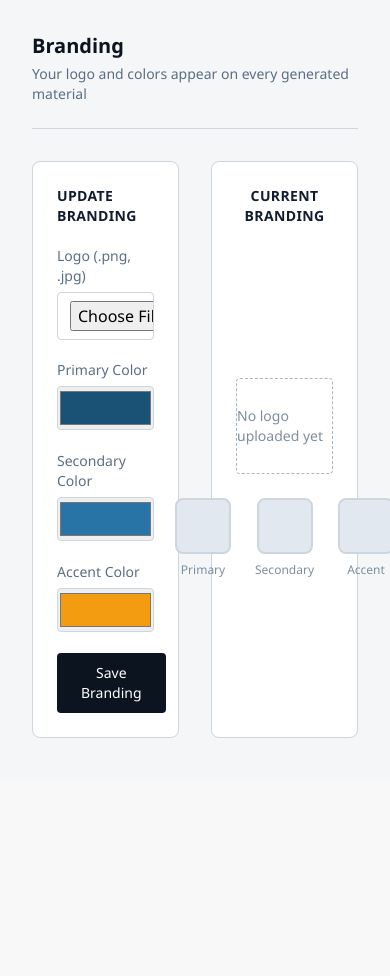
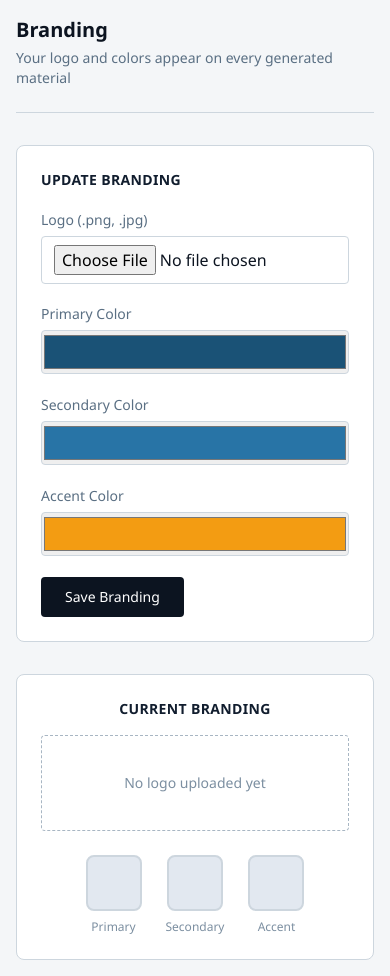
Before and after one commit to Masimbakutendaishe/MaterialGenerator, a Flask app: page /branding/ in a window 390 px wide. Shown: the part 65-1041 px from the top of the page. Before the commit the page ends 803 px from the top, so only its background shows below. Run offline with Flask 3, Linux system fonts and the light colour scheme; the visitor is signed in with stand-in values (Sample User, id 1); data that the repository does not hold is empty; some libraries are stand-ins or nearby versions.

Commit message:
Fix mobile responsiveness: reduce main content padding, stack grid layouts to single column on small screens (dashboards, branding page) — desktop unchanged

```diff
--- a/app/templates/base.html
+++ b/app/templates/base.html
@@ -199,7 +199,7 @@
     </script>
     {% endif %}
 
-    <main class="max-w-6xl mx-auto p-8">
+    <main class="max-w-6xl mx-auto p-4 md:p-8">
         {% with messages = get_flashed_messages() %}
             {% if messages %}
                 {% for message in messages %}
--- a/app/templates/branding/index.html
+++ b/app/templates/branding/index.html
@@ -6,7 +6,7 @@
     <p class="text-steel-500 mt-1 text-sm">Your logo and colors appear on every generated material</p>
 </div>
 
-<div class="grid grid-cols-2 gap-8 items-stretch">
+<div class="grid grid-cols-1 sm:grid-cols-2 gap-8 items-stretch">
     <div class="bg-white rounded-lg border border-steel-200 p-6">
         <h2 class="text-sm font-semibold text-navy-900 uppercase tracking-wide mb-4">Update Branding</h2>
         <form method="POST" action="{{ url_for('branding_web.update') }}" enctype="multipart/form-data" class="space-y-5">
--- a/app/templates/dashboard_qa.html
+++ b/app/templates/dashboard_qa.html
@@ -16,7 +16,7 @@
     </div>
 </div>
 
-<div class="grid grid-cols-2 gap-5 mb-8">
+<div class="grid grid-cols-1 sm:grid-cols-2 gap-5 mb-8">
     <a href="{{ url_for('review_web.list_reviews') }}" class="block bg-gradient-to-br from-navy-950 to-navy-800 rounded-xl p-6 text-white hover:from-navy-900 hover:to-navy-700 transition">
         <p class="text-steel-300 text-xs uppercase tracking-wide font-medium mb-2">Awaiting Your Review</p>
         <p class="text-3xl font-semibold">{{ pending_count }}</p>
--- a/app/templates/dashboard_user.html
+++ b/app/templates/dashboard_user.html
@@ -16,7 +16,7 @@
     </div>
 </div>
 
-<div class="grid grid-cols-3 gap-5 mb-8">
+<div class="grid grid-cols-1 sm:grid-cols-3 gap-5 mb-8">
     <a href="{{ url_for('syllabus_web.list_syllabi') }}" class="block bg-white rounded-xl border border-steel-200 p-6 hover:border-signal transition">
         <p class="text-steel-400 text-xs uppercase tracking-wide font-medium mb-2">Syllabi Created</p>
         <p class="text-3xl font-semibold text-navy-950">{{ total_syllabi }}</p>
@@ -31,7 +31,7 @@
     </a>
 </div>
 
-<div class="grid grid-cols-2 gap-5 mb-8">
+<div class="grid grid-cols-1 sm:grid-cols-2 gap-5 mb-8">
     <a href="{{ url_for('generation_web.index') }}" class="group bg-navy-950 rounded-xl p-6 hover:bg-navy-900 transition">
         <div class="flex justify-between items-start">
             <div>
@@ -52,7 +52,7 @@
     </a>
 </div>
 
-<div class="grid grid-cols-2 gap-5">
+<div class="grid grid-cols-1 sm:grid-cols-2 gap-5">
     <div class="bg-white rounded-xl border border-steel-200 p-6">
         <h2 class="text-xs font-semibold text-steel-500 uppercase tracking-wide mb-4">Recent Materials</h2>
         <div class="space-y-1">
```
